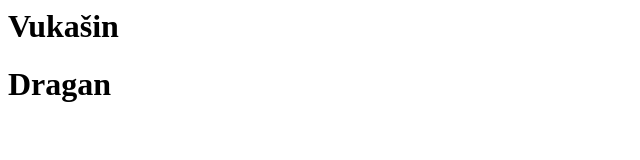
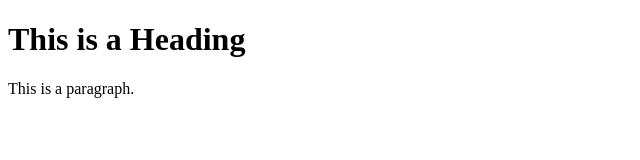
Before and after one commit to vulepro/ZagorTeNej, a plain HTML site: page index.html in a window 1280 px wide. Shown: the whole page, without its empty margins (0-640 px from the left). Drawn offline with Linux system fonts and the light colour scheme.

Commit message:
Update index.html

```diff
--- a/index.html
+++ b/index.html
@@ -1,4 +1,12 @@
+<!DOCTYPE html>
 <html>
-<h1>Vukašin</h1>
-<h1>Dragan</h1>
+<head>
+<title>Page Title</title>
+</head>
+<body>
+
+<h1>This is a Heading</h1>
+<p>This is a paragraph.</p>
+
+</body>
 </html>
```
